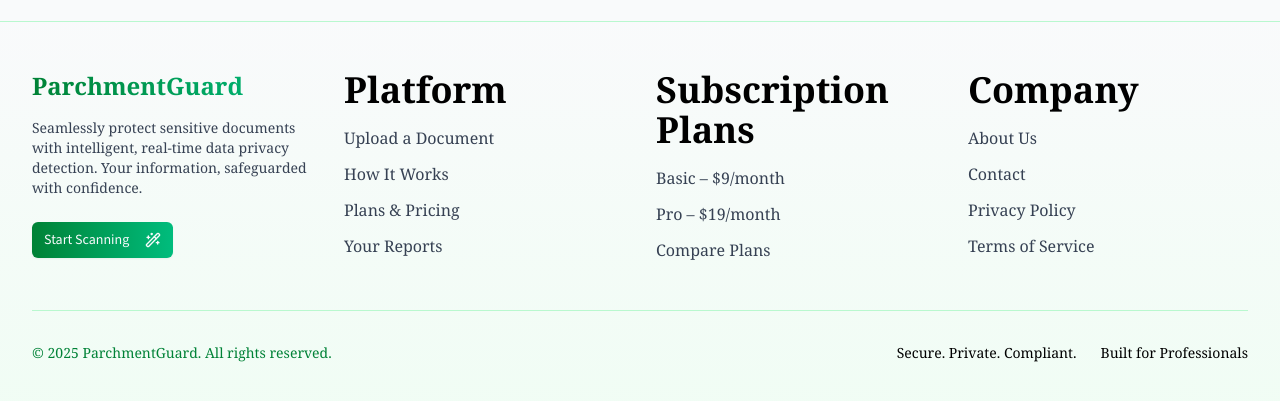
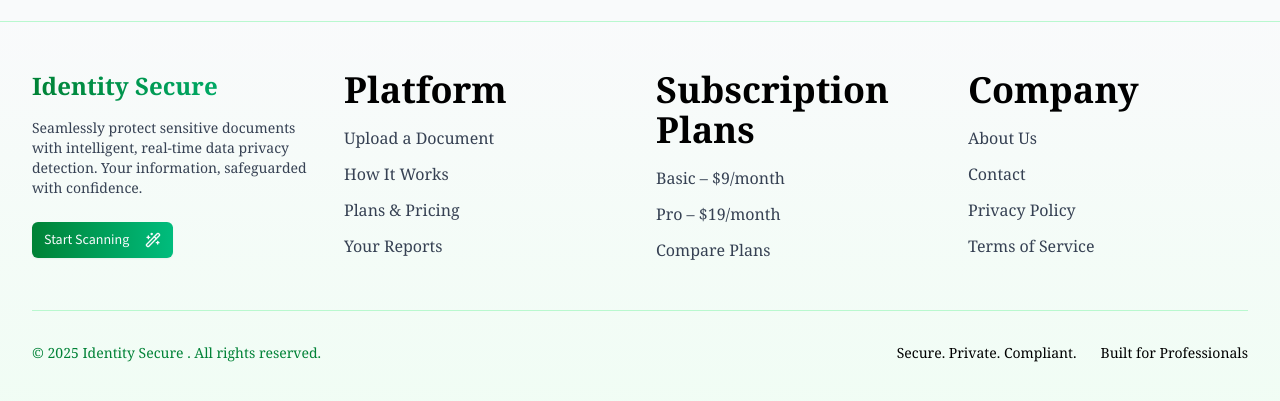
Before and after one commit to abhishekbansal2312/TechTwins_AMUHACKS4.0, a Next.js app: page / in a window 1280 px wide. Shown: the part 4600-5001 px from the top of the page. Built offline with nearby package versions, Linux system fonts and the light colour scheme; no server answers.

Commit message:
Refactor footer component and update branding text

```diff
--- a/components/common/footer.tsx
+++ b/components/common/footer.tsx
@@ -11,7 +11,7 @@ export default function Footer() {
           {/* Brand Column */}
           <div className="flex flex-col space-y-4">
             <div className="text-2xl font-bold bg-gradient-to-r from-green-700 to-emerald-500 bg-clip-text text-transparent font-serif">
-              ParchmentGuard
+              Identity Secure
             </div>
             <p className="text-gray-700 text-sm font-serif">
               Seamlessly protect sensitive documents with intelligent, real-time
@@ -148,7 +148,8 @@ export default function Footer() {
         <div className="border-t border-green-200 pt-8 pb-4">
           <div className="flex flex-col md:flex-row justify-between items-center">
             <div className="text-sm text-green-700 font-serif">
-              © {new Date().getFullYear()} ParchmentGuard. All rights reserved.
+              © {new Date().getFullYear()} Identity Secure . All rights
+              reserved.
             </div>
             <div className="flex space-x-6 mt-4 md:mt-0 text-sm text-black font-serif">
               <span>Secure. Private. Compliant.</span>
```
